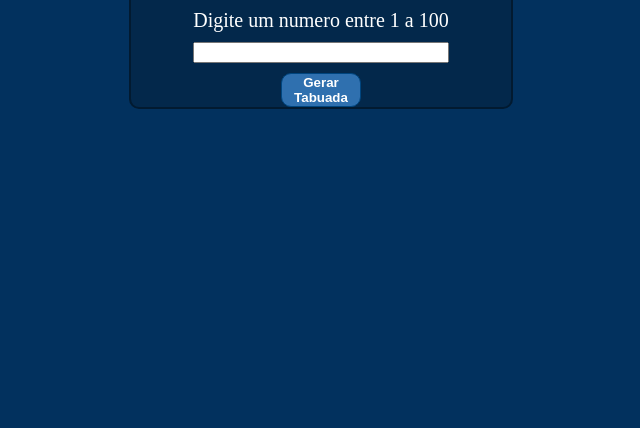
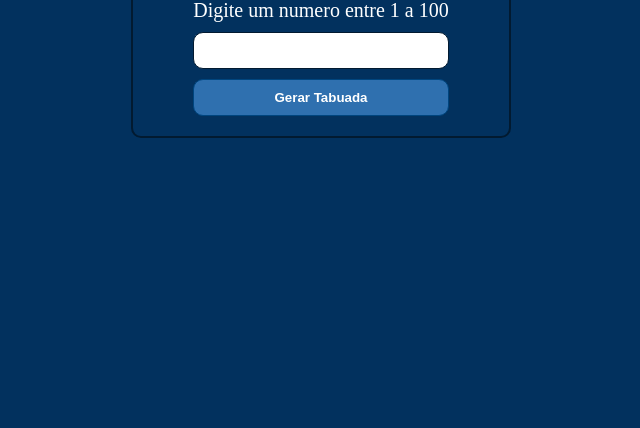
Before and after one commit to BeatrizAngelis/tabuada, a plain HTML site: page index.html in a window 1280 px wide. Shown: the part 388-816 px from the top of the page, without its empty margins (319-959 px from the left). Drawn offline with Linux system fonts and the light colour scheme.

Commit message:
Update style.css

```diff
--- a/style.css
+++ b/style.css
@@ -1,13 +1,11 @@
 :root {
   --bg-color: #02315E;
-    --bg-color-secondary:#03284b;
   --text-color: #fff;
   --btn-color: #2F70AF;
   --btn-border-color: #00457E;
   --border-color: #021a30;
-    --container-width: 380px;
+  --container-max-width: 380px;
   --border-radius: 10px;
-
 }
 
 body {
@@ -20,14 +18,17 @@
 }
 
 .container {
-    width: var(--container-width);
+  width: 100%;
+  max-width: var(--container-max-width);
   display: flex;
   flex-direction: column;
   justify-content: center;
   align-items: center;
   border: 2px solid var(--border-color);
   border-radius: var(--border-radius);
-    background-color: var(--bg-color-secondary);
+  background-color: var(--bg-color);
+  padding: 20px;
+  box-sizing: border-box;
 }
 
 h3 {
@@ -37,16 +38,24 @@
 
 .form-control {
   margin-top: 10px;
+  width: 100%;
+  box-sizing: border-box;
+  padding: 10px;
+  border-radius: var(--border-radius);
+  border: 1px solid var(--border-color);
 }
 
 .btnGerar {
-    width: 80px;
+  width: 100%;
   margin-top: 10px;
   font-weight: bold;
   background-color: var(--btn-color);
   color: var(--text-color);
   border: 1px solid var(--btn-border-color);
   border-radius: var(--border-radius);
+  padding: 10px;
+  box-sizing: border-box;
+  text-align: center;
 }
 
 .tabuada-container {
@@ -67,3 +76,10 @@
   justify-content: center;
   align-items: center;
 }
+
+/* Media queries */
+@media (max-width: 768px) {
+  :root {
+    --container-max-width: 100%;
+  }
+}
```
Lines whose indentation alone changed are shown as unchanged.
